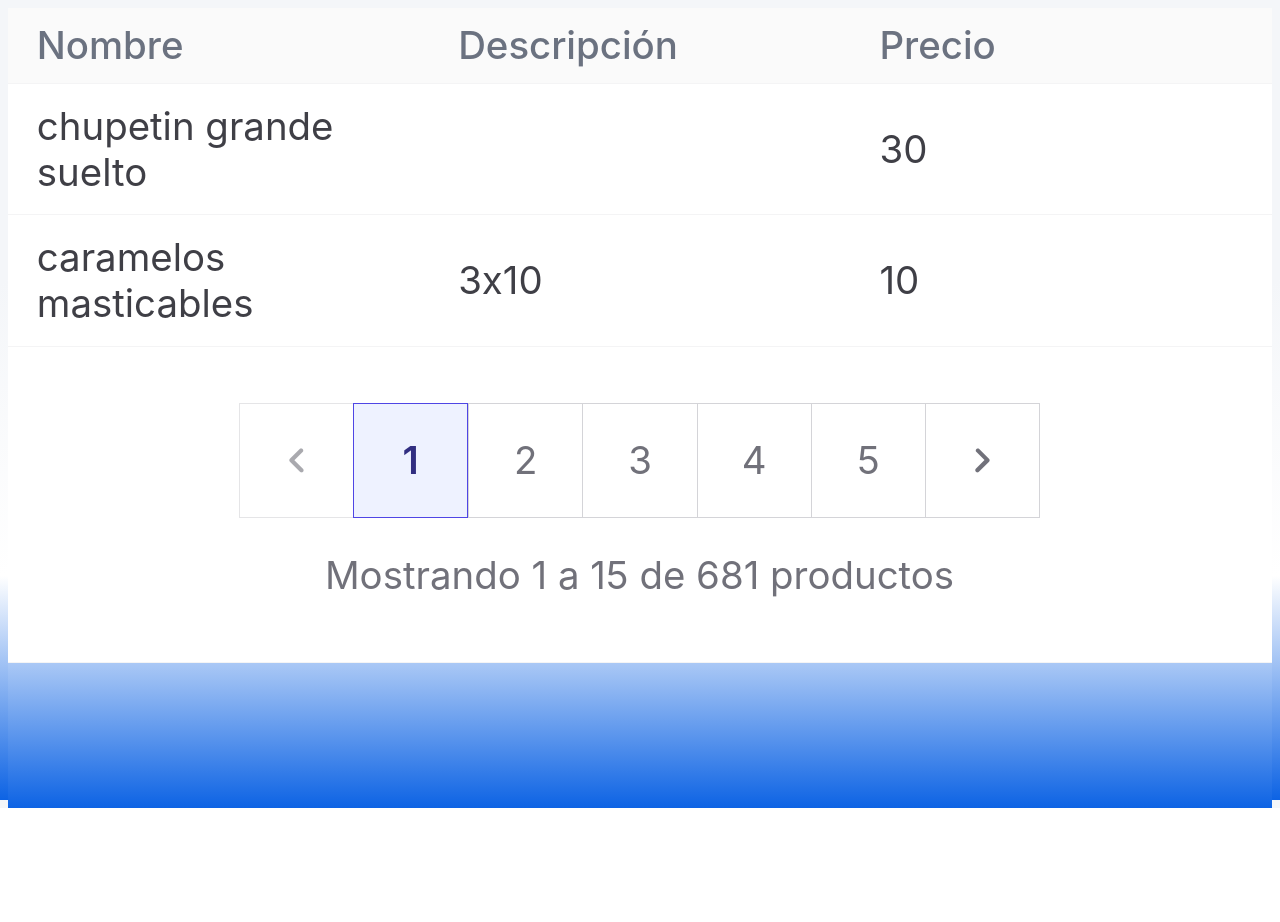
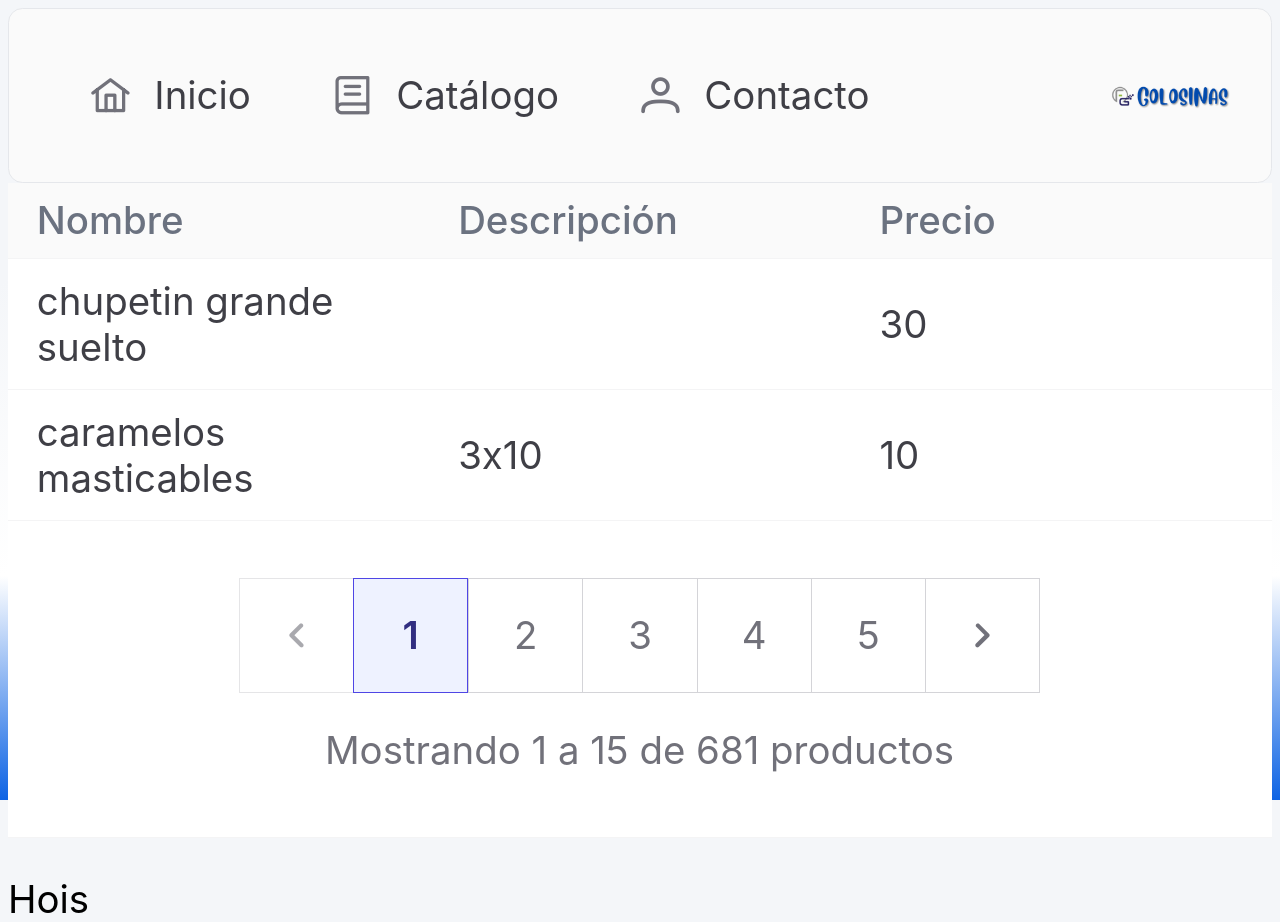
Before and after one commit to GonzaloGuaimas/candyshopwebsite-nextjs-mongodb, a Next.js app: page /catalog in a window 1280 px wide. Before the commit the page ends 808 px from the top, so only its background shows below. Built offline with nearby package versions, Linux system fonts and the light colour scheme; no server answers; a web font is replaced by a local one.

Commit message:
add navbar

```diff
--- /dev/null
+++ b/src/components/NavBar.tsx
@@ -0,0 +1,24 @@
+import React from 'react'
+import { Menubar } from 'primereact/menubar'
+import Image from 'next/image'
+import logoVertical from '../assets/img/logoVertical.png'
+
+export const NavBar = () => {
+  const items = [
+    {
+        label:'Inicio',
+        icon: 'pi pi-fw pi-home'
+    },
+    {
+        label:'Catálogo',
+        icon:'pi pi-fw pi-book'
+    },
+    {
+        label:'Contacto',
+        icon:'pi pi-fw pi-user'
+    }
+  ]
+  return (
+    <Menubar model={items} end={<Image src={logoVertical} height={25} alt={''}/>}/>
+  )
+}
--- a/src/pages/catalog.tsx
+++ b/src/pages/catalog.tsx
@@ -4,6 +4,7 @@ import dbConnect from '../utils/dbConnect'
 import { useEffect, useState } from 'react'
 import { TableProducts } from '../components/catalog/TableProducts'
 import products from '../utils/products.json'
+import { NavBar } from '../components/NavBar'
 
 export default function Home({ productos }) {
     const [productsList, setProductsList] = useState([])
@@ -12,8 +13,10 @@ export default function Home({ productos }) {
     },[])
 
   return (
-    <div>
-         <TableProducts products={productsList} ></TableProducts>
+    <div className='main-container-catalog'>
+        <NavBar></NavBar>
+        <TableProducts products={productsList} ></TableProducts>
+        <p>Hois</p>
     </div>
   )
 }
--- a/styles/globals.css
+++ b/styles/globals.css
@@ -3,7 +3,6 @@ body {
   font-size: 3vw !important;
   font-family: Inter, ui-sans-serif, system-ui, -apple-system, BlinkMacSystemFont, "Segoe UI", Roboto, "Helvetica Neue", Arial, "Noto Sans", sans-serif, "Apple Color Emoji", "Segoe UI Emoji", "Segoe UI Symbol", "Noto Color Emoji";
   height: 100vh;
-  background: rgb(0,74,173);
   background: linear-gradient(0deg, rgba(0,74,173,1) 0%, rgb(13, 99, 228) 0%, rgba(255,255,255,1) 28%, rgba(244,246,249,1) 65%);
 }
 #__next{
@@ -64,6 +63,12 @@ body {
   height: unset !important;
 }
 
+.main-container-catalog{
+  height: 100vh;
+  display: flex;
+  justify-content: space-between;
+  flex-direction: column;
+}
 
 
 .main-btn-container{
```
Also changed, not shown: src/assets/img/logoVertical.png (added).
